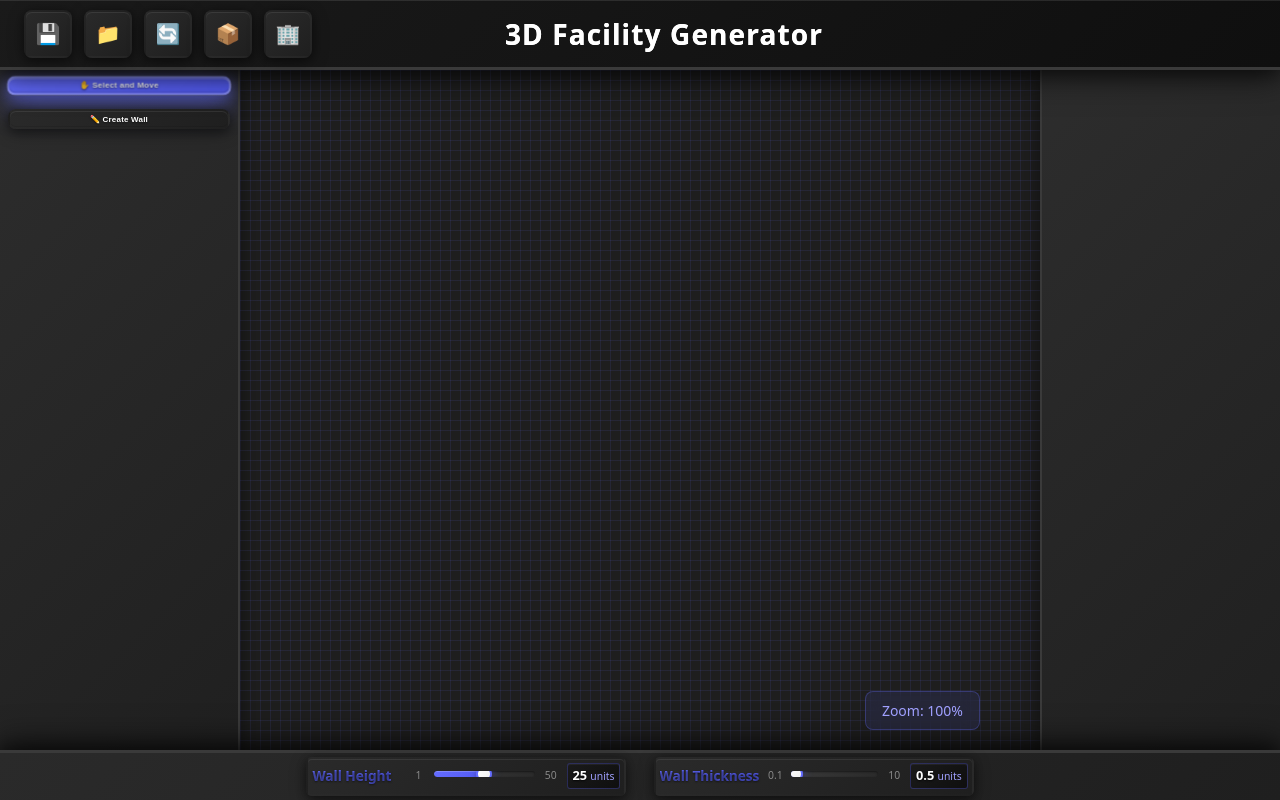
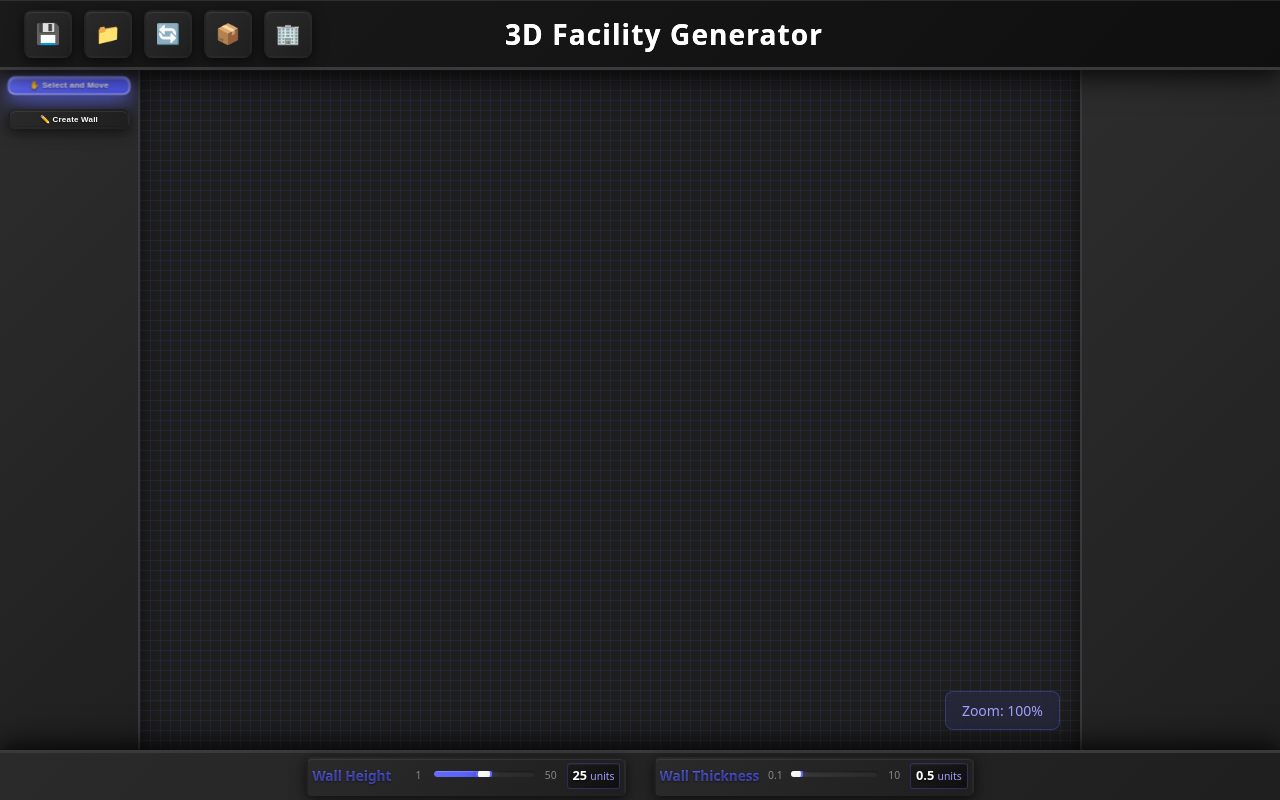
Before and after one commit to afisicos/FacilityGenerator, a React (Vite) app in the folder mapgenerator/: page / in a window 1280 px wide. Built offline with nearby package versions, Linux system fonts and the light colour scheme.

Commit message:
anchos de paneles mejorados

```diff
--- a/mapgenerator/src/MapEditor.css
+++ b/mapgenerator/src/MapEditor.css
@@ -153,7 +153,6 @@
   position: fixed;
   top: 70px;
   bottom: 0;
-  width: 240px;
   background: linear-gradient(135deg, #2d2d2d 0%, #1f1f1f 100%);
   padding: 0.5rem;
   box-shadow: 0 0 20px rgba(0, 0, 0, 0.5);
@@ -166,11 +165,13 @@
 
 .left-panel {
   left: 0;
+  width: 140px;
   border-right: 2px solid #3a3a3a;
 }
 
 .right-panel {
   right: 0;
+  width: 200px;
   border-left: 2px solid #3a3a3a;
   align-items: flex-end;
 }
@@ -418,7 +419,7 @@
 .zoom-indicator-fixed {
   position: fixed;
   bottom: 70px;
-  right: 300px;
+  right: 220px;
   padding: 8px 16px;
   background: rgba(100, 108, 255, 0.1);
   border: 1px solid rgba(100, 108, 255, 0.3);
@@ -459,8 +460,8 @@
 
 .canvas {
   position: absolute;
-  left: 140px;
-  right: 140px;
+  left: 120px;
+  right: 200px;
   top: 70px;
   bottom: 50px;
   overflow: hidden;
```
